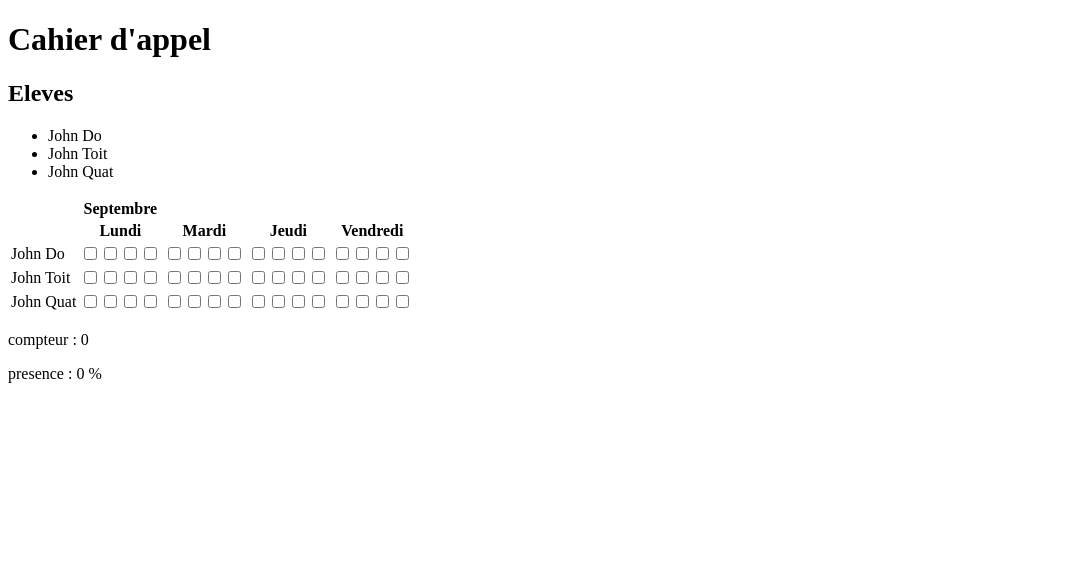
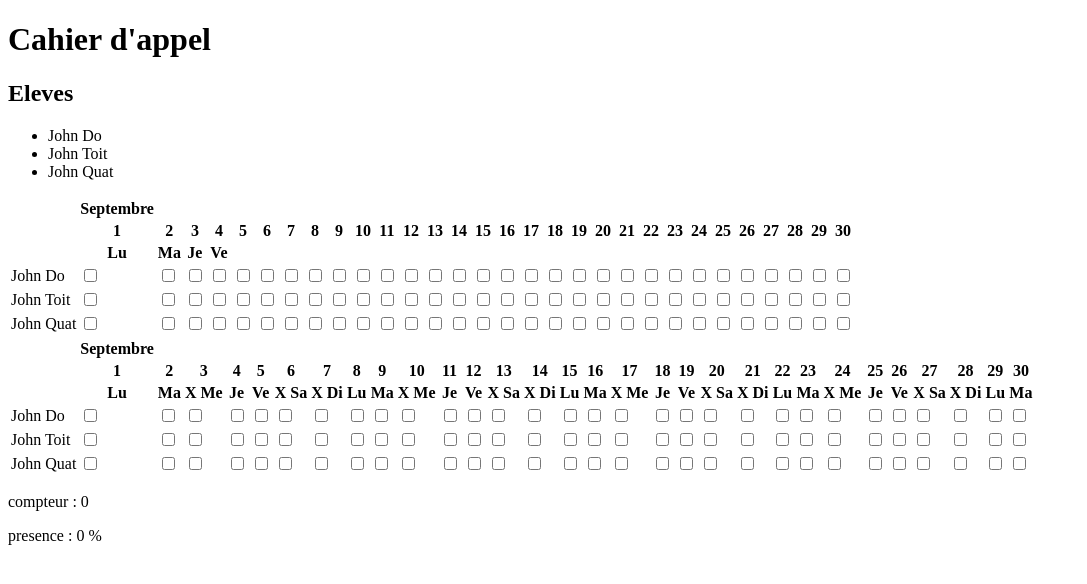
Before and after one commit to Remy-P78/ListeAppel, an Angular app: page / in a window 1280 px wide. Shown: the top 584 px of the page, without its empty margins (0-1087 px from the left). Built offline with nearby package versions, Linux system fonts and the light colour scheme.

Commit message:
premice jour et date

```diff
--- a/src/app/components/calendrier/calendrier.component.html
+++ b/src/app/components/calendrier/calendrier.component.html
@@ -27,15 +27,51 @@
     </tr>
     <tr>
       <th></th>
+      <th *ngFor="let jour of jours1a30 let i = index">{{ jour }}</th>
+    </tr>
+    <tr>
+      <th></th>
       <th *ngFor="let date of calendrier">{{ date }}</th>
     </tr>
   </thead>
   <tbody>
     <tr *ngFor="let personne of liste">
       <td>{{ personne }}</td>
-          <td *ngFor="let date of calendrier">
-            <input *ngFor="let date of calendrier" type="checkbox" (change)="onCheck($event)">
+      <td *ngFor="let jour of jours1a30">
+        <input type="checkbox" (change)="onCheck($event)" />
       </td>
     </tr>
   </tbody>
 </table>
+
+<table>
+  <thead>
+    <tr>
+      <th></th>
+      <th>Septembre</th>
+    </tr>
+    <tr>
+      <th></th>
+      <th *ngFor="let jour of jours1a30">{{ jour }}</th>
+    </tr>
+     <tr>
+      <th></th>
+      <ng-container *ngFor="let jour of jours1a30; let i = index">
+        <th *ngIf="calendrier.includes(jourSemaine[i % 7])">
+          {{ jourSemaine[i % 7] }}
+        </th>
+        <th *ngIf="!calendrier.includes(jourSemaine[i % 7])">
+          X {{ jourSemaine[i % 7] }}
+        </th>
+      </ng-container>
+    </tr>
+  </thead>
+  <tbody>
+    <tr *ngFor="let personne of liste">
+      <td>{{ personne }}</td>
+      <td *ngFor="let jour of jours1a30">
+        <input type="checkbox" (change)="onCheck($event)" />
+      </td>
+    </tr>
+  </tbody>
+</table>
--- a/src/app/components/calendrier/calendrier.component.ts
+++ b/src/app/components/calendrier/calendrier.component.ts
@@ -13,10 +13,14 @@ export class CalendrierComponent {
   coche: boolean = false;
   liste: string[] = [];
   calendrier: string[] = [];
+  jours1a30: number[] = []
+  jourSemaine: string[] = []
 
   constructor(private sharedService: SharedService) {
     this.liste = sharedService.getListe();
     this.calendrier = sharedService.getCalendrier();
+    this.jours1a30 = sharedService.getJours1a30();
+    this.jourSemaine = sharedService.getJourSemaine();
   }
 
   onCheck(testEmission: Event) {
--- a/src/app/components/shared.service.ts
+++ b/src/app/components/shared.service.ts
@@ -3,7 +3,9 @@ import { Injectable } from "@angular/core";
 @Injectable({ providedIn: 'root' })
 export class SharedService {
   private liste: string[] = ['John Do', 'John Toit', 'John Quat'];
-  private calendrier: string [] = ["Lundi", "Mardi", "Jeudi", "Vendredi"]
+  private calendrier: string[] = ['Lu', 'Ma', 'Je', 'Ve'];
+  private jours1a30 = Array.from({ length: 30 }, (_, index) => index + 1);
+  private joursSemaine = ['Lu', 'Ma', 'Me', 'Je', 'Ve', 'Sa', 'Di'];
 
   addNom(nom: string) {
     this.liste.push(nom);
@@ -23,4 +25,12 @@ export class SharedService {
   getCalendrier(): string[] {
     return this.calendrier;
   }
+
+  getJourSemaine(): string[] {
+    return this.joursSemaine;
+  }
+
+  getJours1a30(): number[] {
+    return this.jours1a30;
+  }
 }
```
Lines whose indentation alone changed are shown as unchanged.
